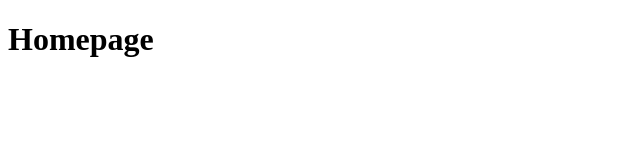
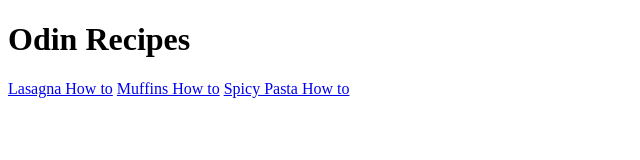
Before and after one commit to Rinjavi/odin-recipes, a plain HTML site: page index.html in a window 1280 px wide. Shown: the whole page, without its empty margins (0-640 px from the left). Drawn offline with Linux system fonts and the light colour scheme.

Commit message:
Added index.html

```diff
--- a/index.html
+++ b/index.html
@@ -5,6 +5,12 @@
         <title>Homepage</title>
     </head>
     <body>
-        <h1>Homepage</h1>
+        <h1>Odin Recipes</h1>
+        <nav>
+            <a href="Recipes/lasagna.html">Lasagna How to</a>
+            <a href="Recipes/muffin.html">Muffins How to</a>
+            <a href="Recipes/pasta.html">Spicy Pasta How to</a>
+        </nav>
+
     </body>
 </html>
```
